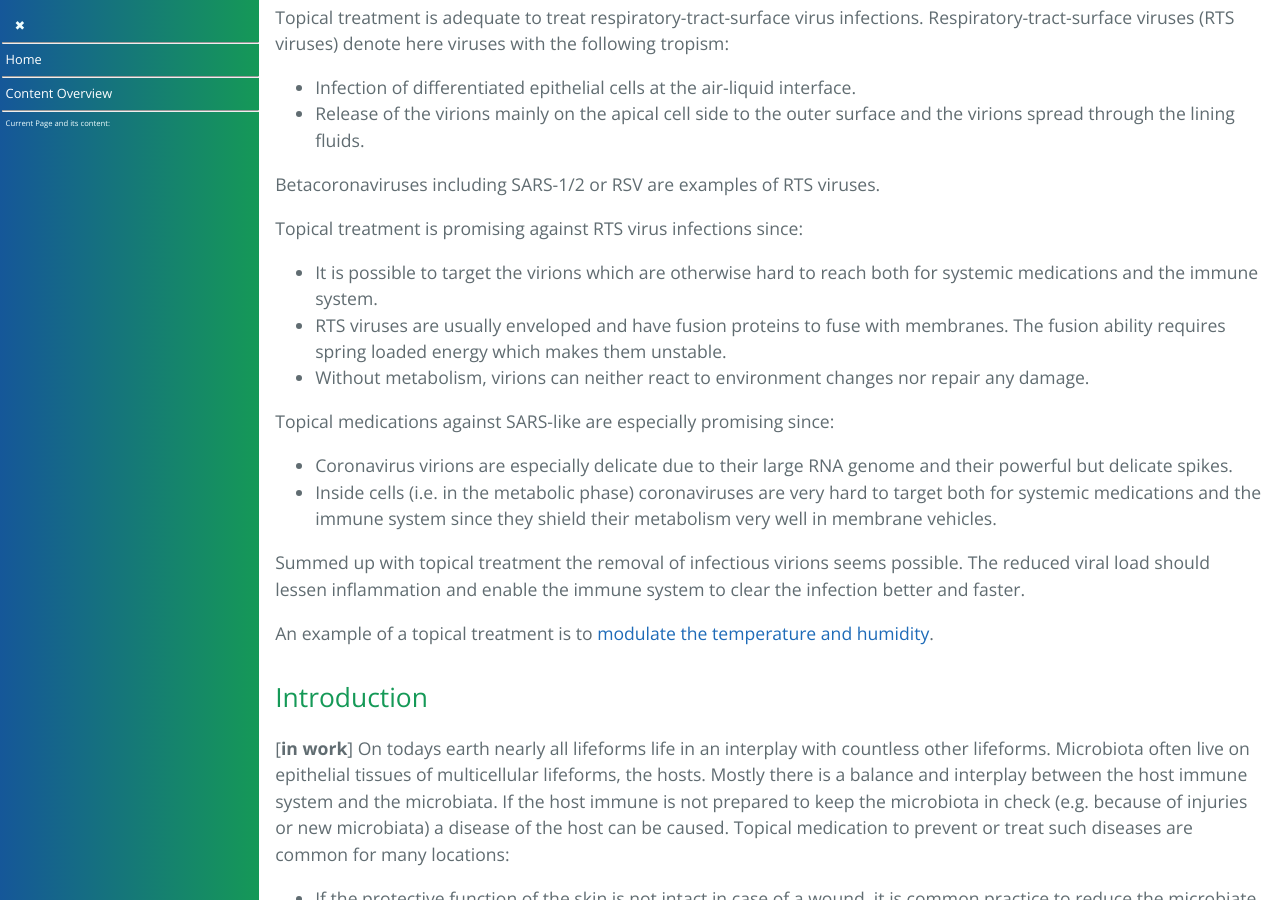
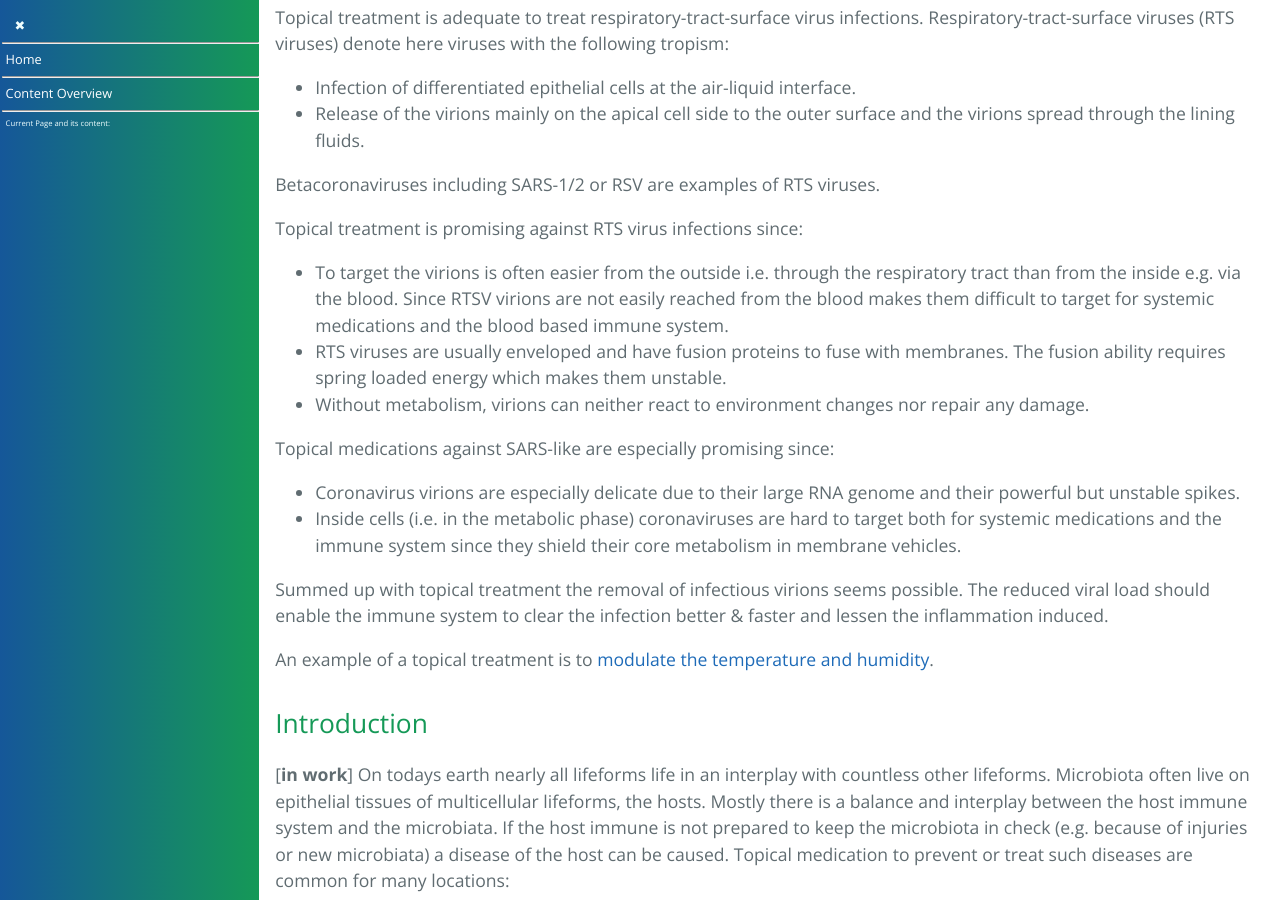
Before and after one commit to forestgrape/coronavirus, a Jekyll site: the page built from 6_prevention_and_treatment/topical_treatment.md, in a window 1280 px wide and 900 px high, scrolled down 429 px. Built offline with Jekyll 4.4.1, drawn with Linux system fonts in a browser that asks for light colours; our own code applies the rules of GitHub Pages for plain Markdown files.

Commit message:
formulations

```diff
--- a/6_prevention_and_treatment/topical_treatment.md
+++ b/6_prevention_and_treatment/topical_treatment.md
@@ -13,15 +13,15 @@ Topical treatment is adequate to treat respiratory-tract-surface virus infection
 Betacoronaviruses including SARS-1/2 or RSV are examples of RTS viruses.
 
 Topical treatment is promising against RTS virus infections since:
-* It is possible to target the virions which are otherwise hard to reach both for systemic medications and the immune system.
+* To target the virions is often easier from the outside i.e. through the respiratory tract than from the inside e.g. via the blood. Since RTSV virions are not easily reached from the blood makes them difficult to target for systemic medications and the blood based immune system.
 * RTS viruses are usually enveloped and have fusion proteins to fuse with membranes. The fusion ability requires spring loaded energy which makes them unstable.
 * Without metabolism, virions can neither react to environment changes nor repair any damage.
 
 Topical medications against SARS-like are especially promising since:
-* Coronavirus virions are especially delicate due to their large RNA genome and their powerful but delicate spikes.
-* Inside cells (i.e. in the metabolic phase) coronaviruses are very hard to target both for systemic medications and the immune system since they shield their metabolism very well in membrane vehicles.
+* Coronavirus virions are especially delicate due to their large RNA genome and their powerful but unstable spikes.
+* Inside cells (i.e. in the metabolic phase) coronaviruses are hard to target both for systemic medications and the immune system since they shield their core metabolism in membrane vehicles.
 
-Summed up with topical treatment the removal of infectious virions seems possible. The reduced viral load should lessen inflammation and enable the immune system to clear the infection better and faster.
+Summed up with topical treatment the removal of infectious virions seems possible. The reduced viral load should enable the immune system to clear the infection better & faster and lessen the inflammation induced.
 
 An example of a topical treatment is to [modulate the temperature and humidity](./temperature_modulation.md).
 
```
